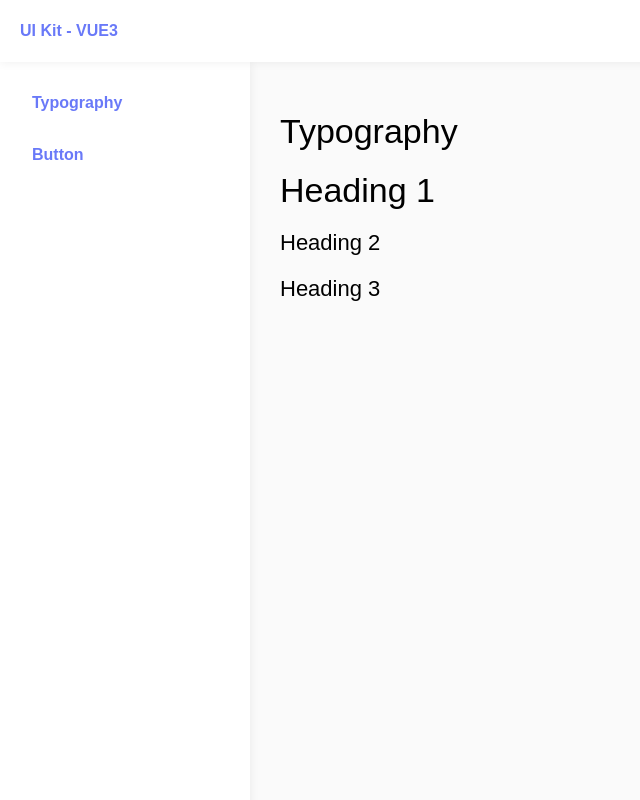
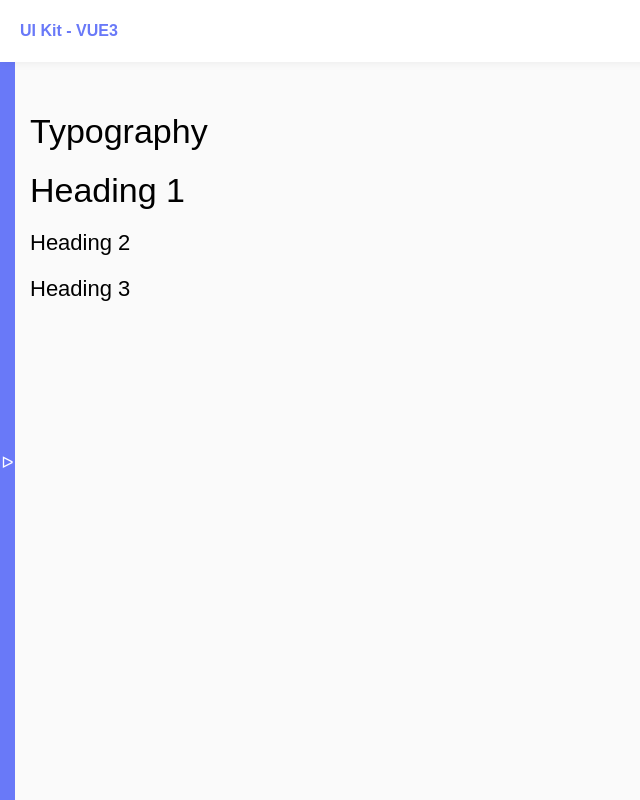
Before and after one commit to AndCheb/uikit-vue3, a Vue app: page /Typography in a window 1280 px wide. Shown: the whole page, without its empty margins (0-640 px from the left). Built offline with nearby package versions, Linux system fonts and the light colour scheme.

Commit message:
add hide sidebar

```diff
--- a/src/App.vue
+++ b/src/App.vue
@@ -1,13 +1,21 @@
 <script setup>
 import LayoutHeader from '@/components/layout/Header.vue';
 import LayoutSidebar from '@/components/layout/Sidebar.vue';
+import { ref } from 'vue';
+
+const isOpenMenu = ref(false);
+
+const toggleMenu = () => {
+  isOpenMenu.value = !isOpenMenu.value;
+}
 </script>
 
 <template>
   <div class="container">
+    <div class="sidebar-toggle" @click="toggleMenu">&#5125;</div>
     <LayoutHeader />
-    <LayoutSidebar />
-    <div class="content">
+    <LayoutSidebar :openSidebar="isOpenMenu" />
+    <div :class="['content', {content_full: !isOpenMenu}]">
       <router-view />
     </div>
   </div>
@@ -26,4 +34,25 @@ import LayoutSidebar from '@/components/layout/Sidebar.vue';
     margin-left: 0;
   }
 }
+
+.sidebar-toggle {
+  position: fixed;
+  top: 62px;
+  left: 0;
+  z-index: 1;
+  display: flex;
+  justify-content: center;
+  align-items: center;
+  width: 15px;
+  height: 100%;
+  color: #fff;
+  background-color: var(--primary-color);
+  cursor: pointer;
+}
+
+@media (max-width: 1023px) {
+  .content {
+    margin-left: 0;
+  }
+}
 </style>
--- a/src/components/layout/Sidebar.vue
+++ b/src/components/layout/Sidebar.vue
@@ -1,5 +1,12 @@
 <script setup>
 import { ref } from 'vue';
+
+const props = defineProps({
+  openSidebar: {
+    type: Boolean,
+    required: true,
+  }
+});
 
 const links = ref([
   {
@@ -14,7 +21,7 @@ const links = ref([
 </script>
 
 <template>
-  <div class="sidebar">
+  <div :class="['sidebar', {sidebar_isopen: openSidebar}]">
     <router-link
       class="sidebar__link"
       v-for="link in links"
@@ -36,8 +43,12 @@ const links = ref([
   height: 100%;
   background-color: #fff;
   box-shadow: 0 0 10px rgba(0, 0, 0, 0.07);
-  transform: translateX(0px);
+  transform: translateX(-250px);
   transition: 0.2s;
+
+  &_isopen {
+    transform: translateX(0);
+  }
 
   &__link {
     display: block;
```
